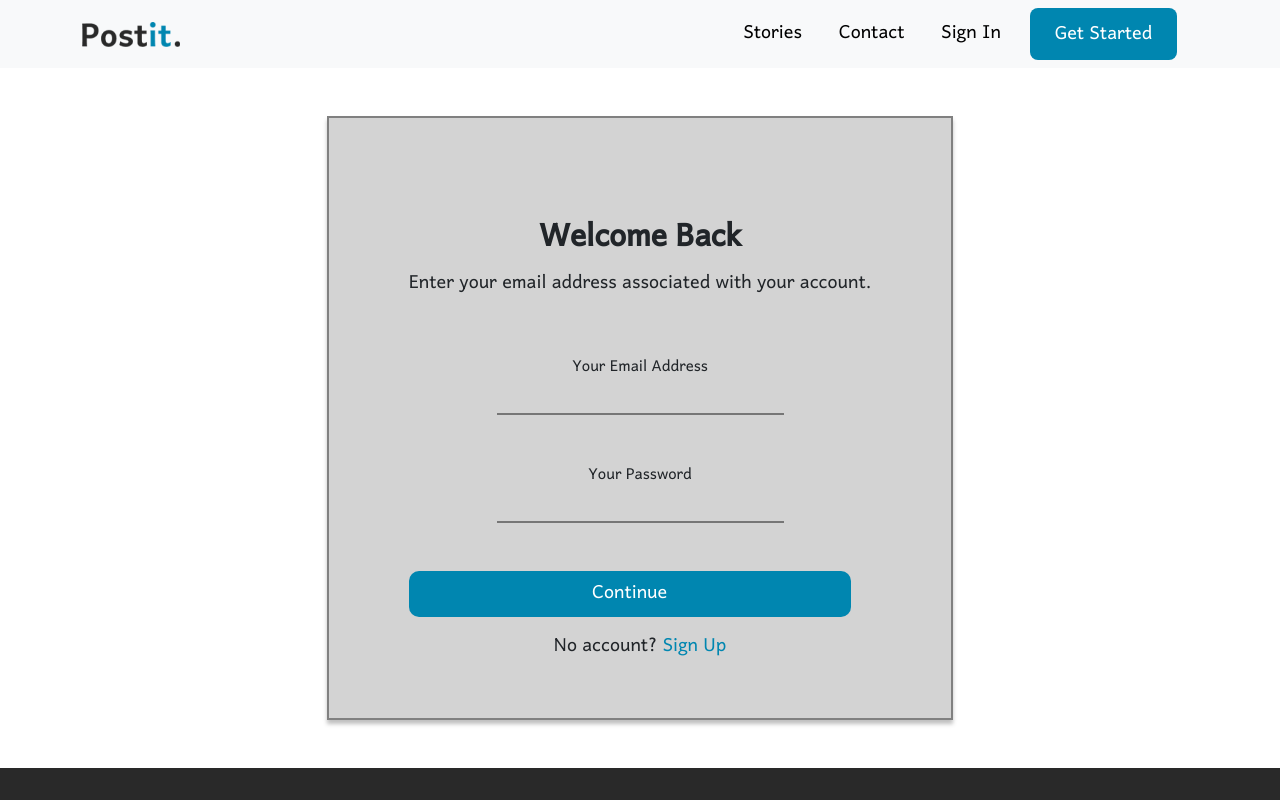
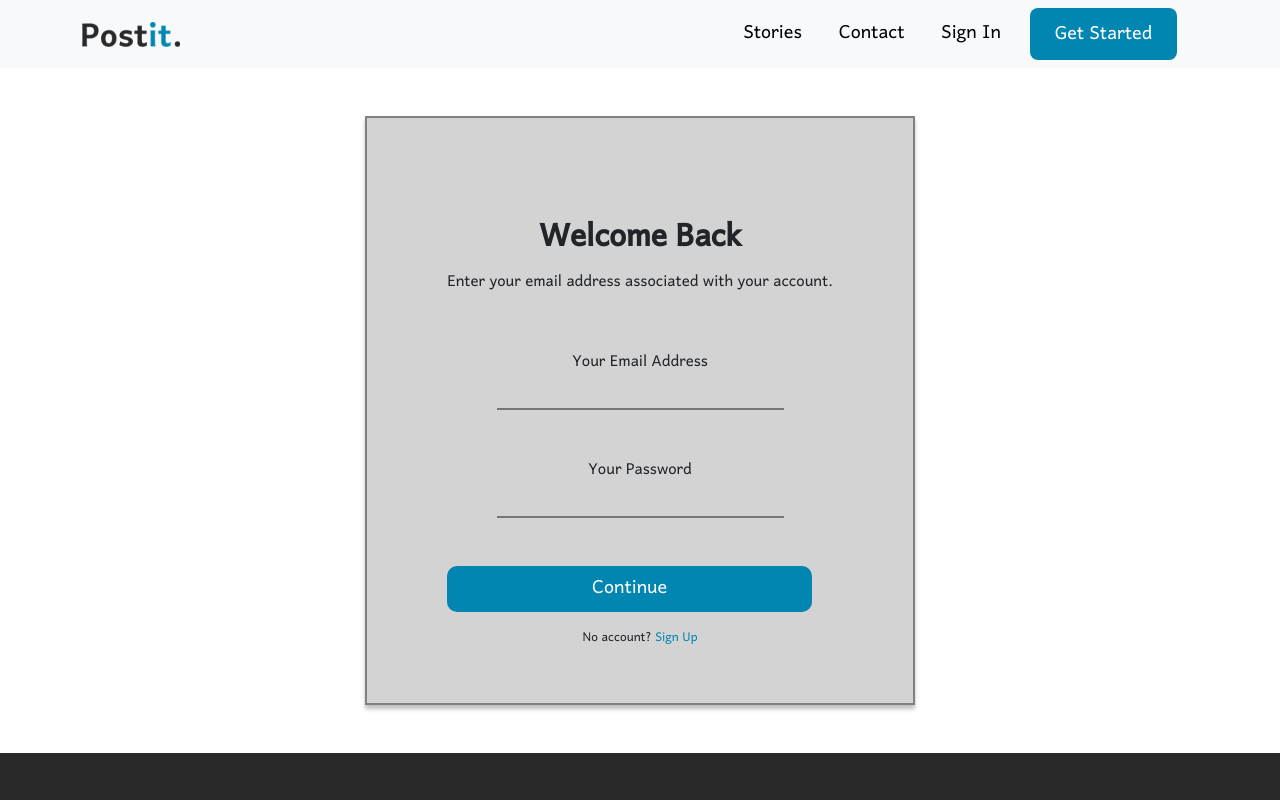
Before and after one commit to lanreonasanya02/postit-blog, a React (Create React App) app: page /login in a window 1280 px wide. Shown: the top 800 px of the page. Built offline with nearby package versions, Linux system fonts and the light colour scheme.

Commit message:
media-queries3

```diff
--- a/src/pages/Login.js
+++ b/src/pages/Login.js
@@ -8,7 +8,7 @@ const Login = () => {
         <div className="py-5">
           <h1 className="fw-bold">Welcome Back</h1>
 
-          <h4>Enter your email address associated with your account.</h4>
+          <h5>Enter your email address associated with your account.</h5>
         </div>
 
         <div className="mb-5">
@@ -33,9 +33,9 @@ const Login = () => {
           Continue
         </Link>
 
-        <h4 className="sign-in mt-3">
+        <h6 className="sign-in mt-3">
           No account? <Link to="/register"> Sign Up</Link>
-        </h4>
+        </h6>
       </div>
     </article>
   );
--- a/src/pages/Register.js
+++ b/src/pages/Register.js
@@ -10,7 +10,7 @@ const Register = () => {
             Join Post<span>it</span>.
           </h1>
 
-          <h4>Enter your email address to create an account on Postit.</h4>
+          <h5>Enter your email address to create an account on Postit.</h5>
         </div>
 
         <div className="mb-5">
@@ -40,9 +40,9 @@ const Register = () => {
           Continue
         </Link>
 
-        <h4 className="sign-in mt-3">
+        <h6 className="sign-in mt-3">
           Already have an account? <Link to="/login"> Sign In</Link>
-        </h4>
+        </h6>
       </div>
     </article>
   );
```
